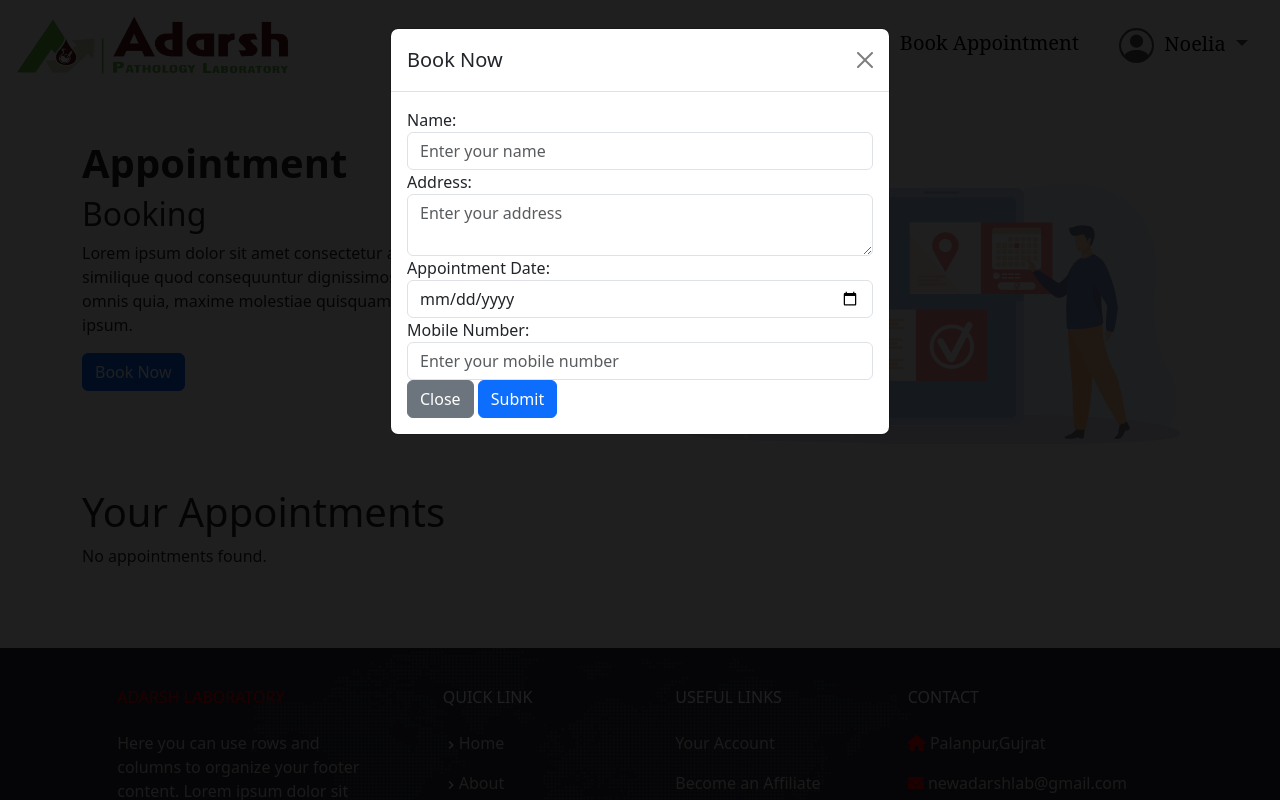
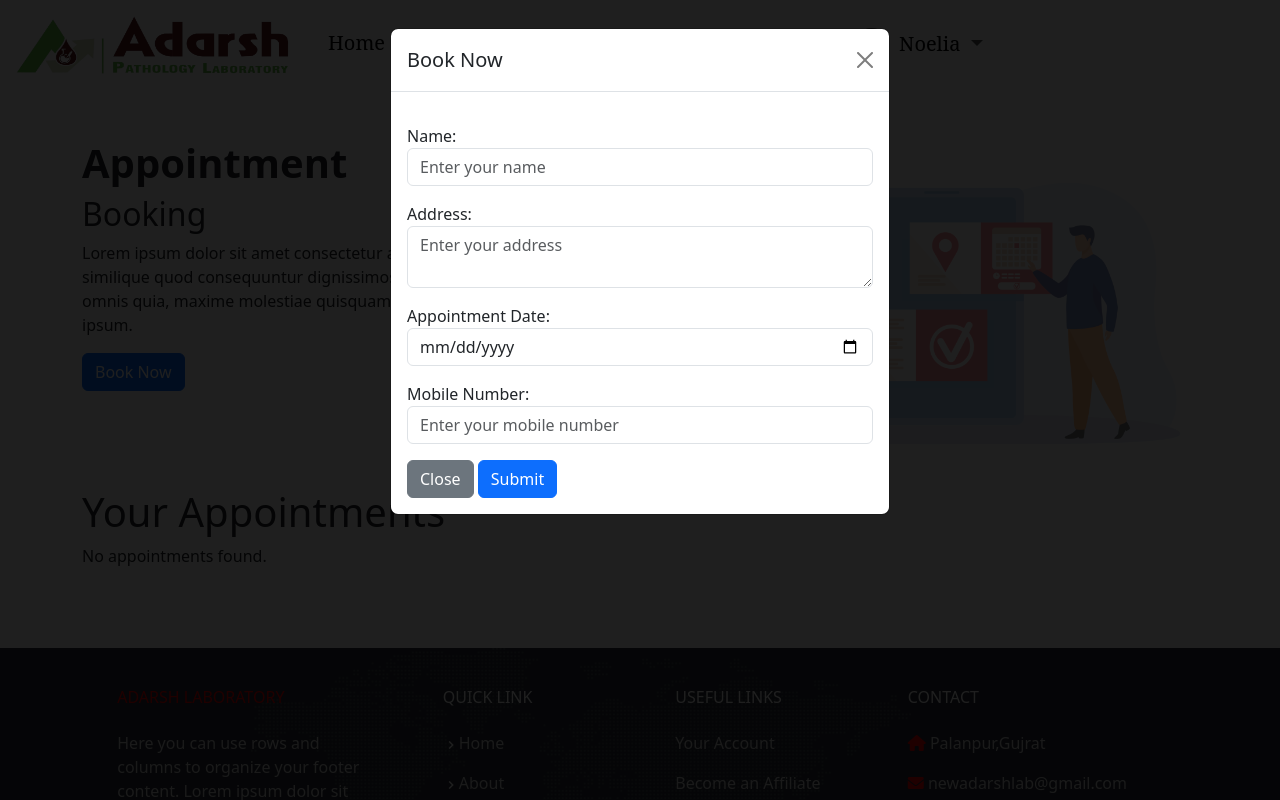
Before and after one commit to Shabbir429/laboratory, a Laravel app: page /yorder in a window 1280 px wide, after a click on "Book Now". Run offline with Laravel 10, Linux system fonts and the light colour scheme; a user stored in the database is signed in; data comes from the database, SQL or seed files in the repository; data that the repository does not hold is empty.

```diff
--- a/resources/views/navbar.blade.php
+++ b/resources/views/navbar.blade.php
@@ -72,7 +72,7 @@
                 aria-controls="navbarNav" aria-expanded="false" aria-label="Toggle navigation">
                 <span class="navbar-toggler-icon"></span>
             </button>
-            <div class="collapse navbar-collapse justify-content-end" id="navbarNav">
+            <div class="collapse navbar-collapse" id="navbarNav">
                 <div id="primary">
                     <ul class="navbar-nav">
                         <li class="nav-item">
--- a/resources/views/yourord.blade.php
+++ b/resources/views/yourord.blade.php
@@ -77,31 +77,31 @@
                         <!-- Your form -->
                         <form method="POST" action="/yorder">
                             @csrf
-                            <div class="form-group">
+                            <div class="form-group mt-3">
                                 <label for="name">Name:</label>
                                 <input type="text" class="form-control" id="name" name="name"
                                     placeholder="Enter your name" required>
                             </div>
 
-                            <div class="form-group">
+                            <div class="form-group mt-3">
                                 <label for="address">Address:</label>
                                 <textarea class="form-control" id="address" name="address" placeholder="Enter your address" required></textarea>
                             </div>
 
-                            <div class="form-group">
+                            <div class="form-group mt-3">
                                 <label for="appointment_date">Appointment Date:</label>
                                 <input type="date" class="form-control" id="appointment_date" name="appointment_date"
                                     required min="<?php echo date('Y-m-d'); ?>">
                             </div>
 
-                            <div class="form-group">
+                            <div class="form-group mt-3">
                                 <label for="phone">Mobile Number:</label>
                                 <input type="text" class="form-control" id="phone" name="phone"
                                     placeholder="Enter your mobile number" pattern="[0-9]+"
                                     title="Please enter numbers only" required>
                             </div>
-                            <button type="button" class="btn btn-secondary" data-bs-dismiss="modal">Close</button>
-                            <button type="submit" class="btn btn-primary">Submit</button>
+                            <button type="button" class="btn btn-secondary mt-3" data-bs-dismiss="modal">Close</button>
+                            <button type="submit" class="btn btn-primary mt-3">Submit</button>
                         </form>
                     </div>
                 </div>
```
Also changed, not shown: app/Http/Controllers/appointmentController.php (+0 -10 lines), resources/views/home.blade.php (+19 -20 lines).
